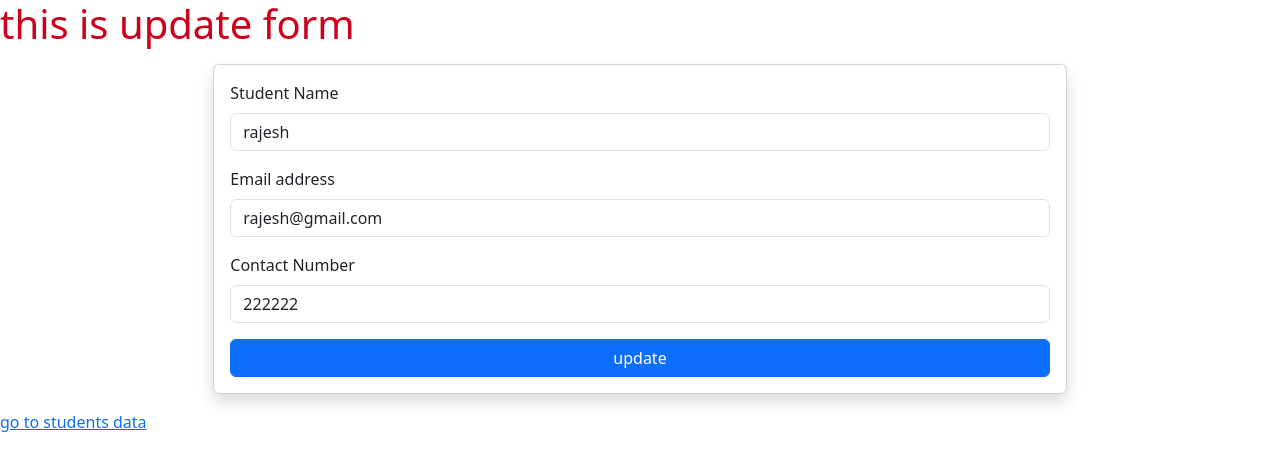
After one commit to kvm777/AA-Flask, a Flask app: page /update-student/5/ in a window 1280 px wide. The commit adds this page. Shown: the top 471 px of the page. Run offline with Flask 3, Linux system fonts and the light colour scheme.

Commit message:
crud completed

```diff
--- a/app.py
+++ b/app.py
@@ -87,9 +87,52 @@ def studentsData():
     return render_template("crud/students-data.html", students = students)
 
 
-# CreateStudent -- classname
-# createStudent -- fun name
+# @app.route("/delete-student/<int:id>/")
+# def deleteStudent(id):
+#     student = Student.query.get(id)
+
+#     db.session.delete(student)
+#     db.session.commit()
+
+
+#     return redirect(url_for("studentsData"))
+
+
+@app.route("/delete-student/<int:id>/", methods = ['GET', 'POST'])
+def deleteStudent(id):
+    student = Student.query.get(id)
+
+    if request.method == 'POST':
+        db.session.delete(student)
+        db.session.commit()
+
+        return redirect(url_for( "studentsData" ))
+
+    return render_template("crud/delete-student.html", student = student)
+
+
+
+
+@app.route("/update-student/<int:id>/", methods = ['GET', 'POST'])
+def updateStudent(id):
+    student = Student.query.get(id)
+
+    if request.method == 'POST':
+        student.student_name = request.form.get("updated_name")
+        student.email = request.form.get("email")
+        student.contact = request.form.get("contact")
+
+        db.session.commit()
+
+        return redirect(url_for( 'studentsData' ))
+
+    return render_template("crud/update-student.html", student = student)
 
 
 if __name__ == "__main__" :
     app.run(debug=True, port=2000)
+
+
+
+# CreateStudent -- classname
+# createStudent -- fun name
--- /dev/null
+++ b/templates/crud/update-student.html
@@ -0,0 +1,33 @@
+{% extends 'index.html' %}
+
+{% block head %}
+        <title>update-student page</title>
+{% endblock %}
+
+
+{% block content %}
+
+<h1>this is update form</h1>
+
+<form class="container card m-3 mx-auto p-3 shadow col-8" method="post">
+    <div class="mb-3">
+        <label for="student" class="form-label">Student Name</label>
+        <input type="text" name="updated_name" class="form-control" id="student" value="{{student.student_name}}">
+    </div>
+    <div class="mb-3">
+        <label for="email" class="form-label">Email address</label>
+        <input type="email" name="email" class="form-control" id="email" value="{{student.email}}" >
+    </div>
+    <div class="mb-3">
+      <label for="contact" class="form-label">Contact Number</label>
+      <input type="number" name="contact" class="form-control" id="contact" value="{{student.contact}}" >
+    </div>
+
+    <button type="submit" class="btn btn-primary">update</button>
+</form>
+
+
+<a href="{{ url_for( 'studentsData' ) }}">go to students data</a>
+
+
+{% endblock %}
```
Also changed, not shown: templates/crud/delete-student.html (added, +20 -0 lines), templates/crud/students-data.html (+5 -3 lines), instance/database.db.
